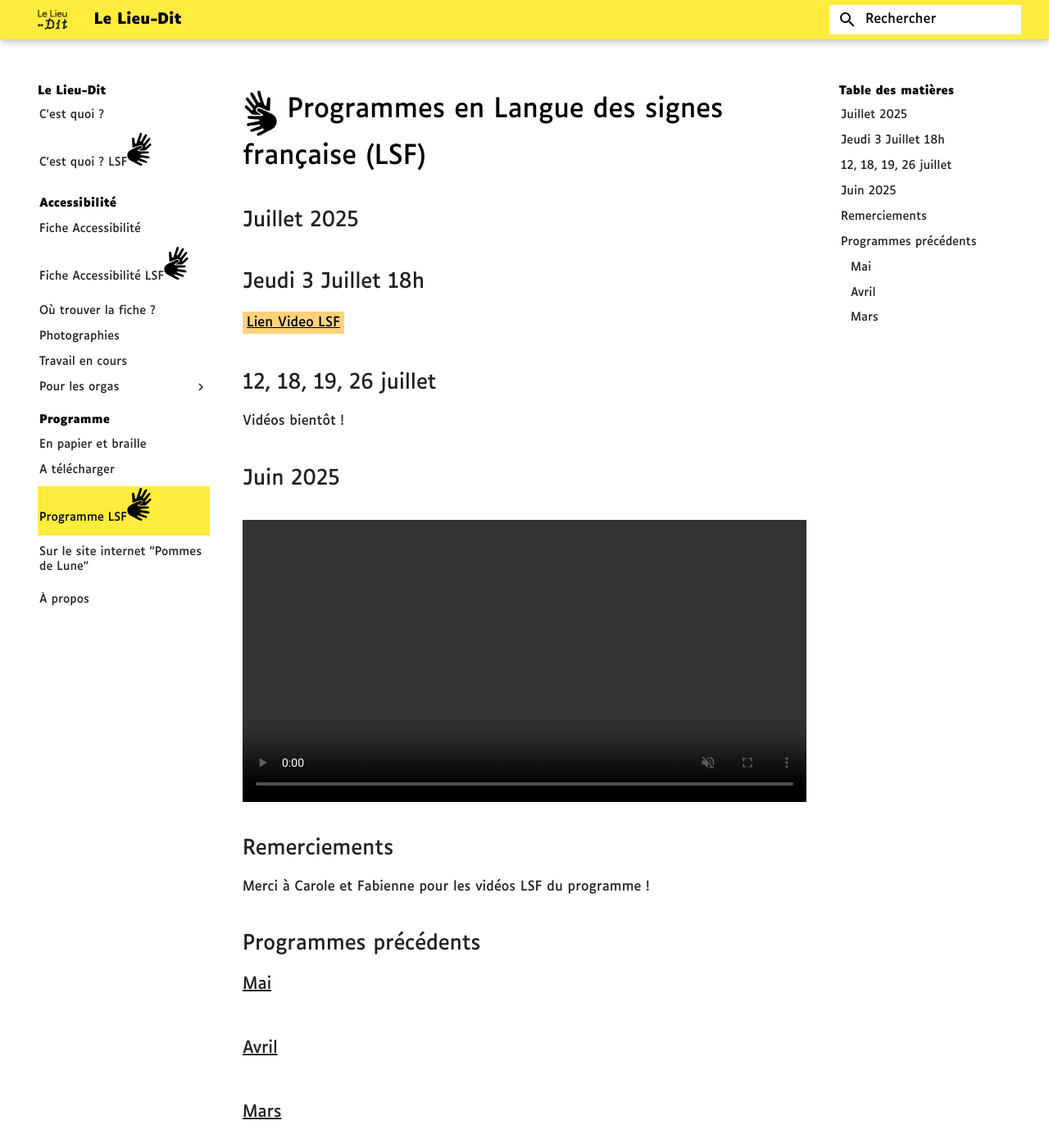
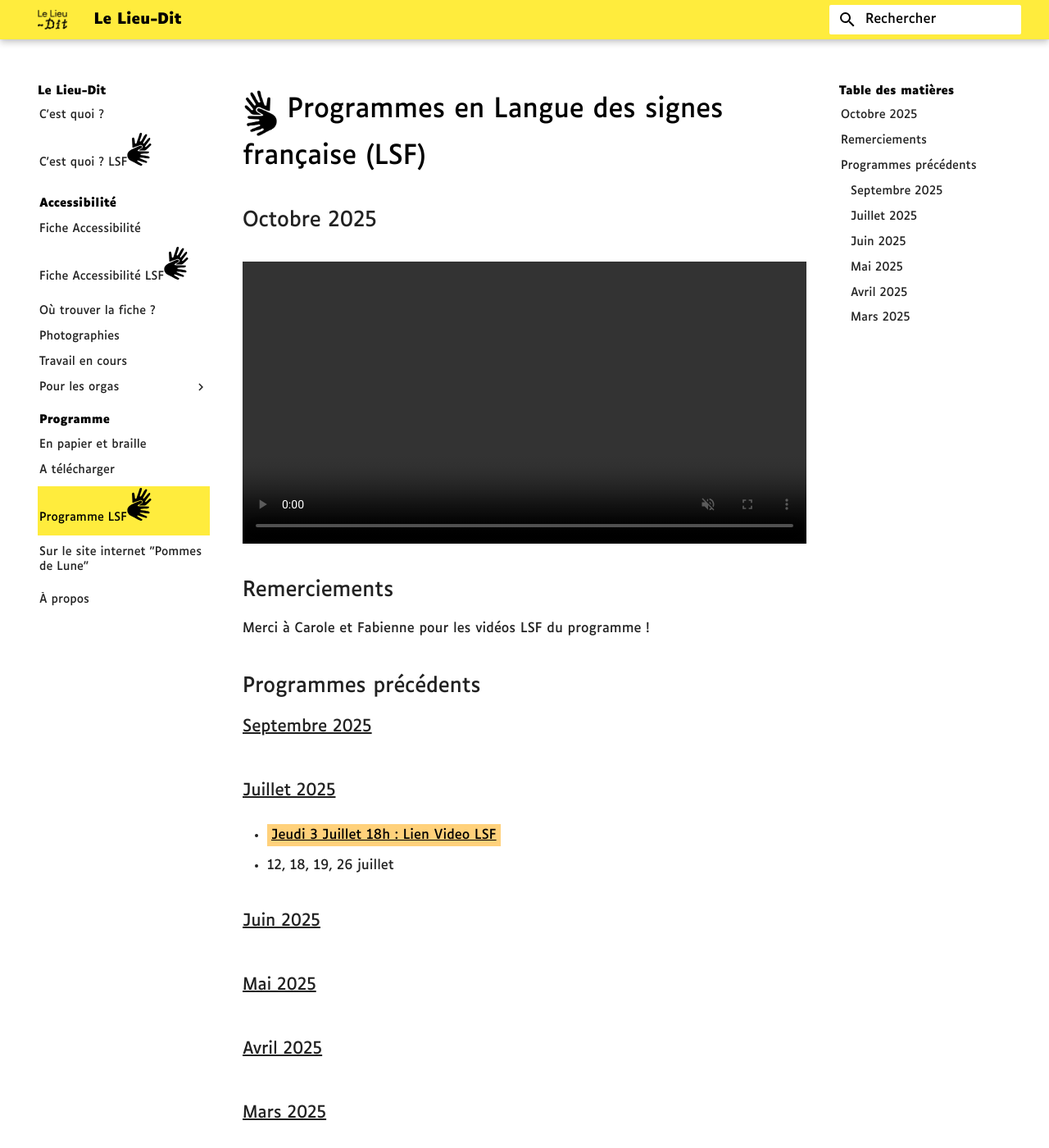
Before and after one commit to Lieu-Dit/web, an MkDocs documentation site: the page built from docs/prog-lsf.md, in a window 1280 px wide and 1400 px high. Shown: the whole window at 82% size. Built offline with MkDocs 1.6.1 and Material for MkDocs 9.7.7, drawn with Linux system fonts in a browser that asks for light colours.

Commit message:
maj octobre 2025

```diff
--- a/docs/prog-lsf.md
+++ b/docs/prog-lsf.md
@@ -1,15 +1,8 @@
 # <span class="middle img-3rem">![](assets/lsf.png)</span>Programmes en Langue des signes française (LSF)
 
-## Juillet 2025
+## Octobre 2025
 
-## Jeudi 3 Juillet 18h
-[Lien Video LSF](http://agenda.unadev.com/wp-content/uploads/2025/06/jeudi-3-juillet-Lieu-Dit-atelier-air-et-pot-fin-de-chantier.mp4)
-
-## 12, 18, 19, 26 juillet
-Vidéos bientôt !
-
-## Juin 2025
-<ul class="playlist_lsf" id="lsf-06-25"></ul>
+<ul class="playlist_lsf" id="lsf-10-25"></ul>
 
 <link href="stylesheets/video-js.css" rel="stylesheet" />
 <link href="stylesheets/extra.video-js.css" rel="stylesheet" />
@@ -36,13 +29,24 @@
 
 ## Programmes précédents
 
-### Mai
+### Septembre 2025
+<ul class="playlist_lsf" id="lsf-09-25"></ul>
+
+### Juillet 2025
+- [Jeudi 3 Juillet 18h : Lien Video LSF](http://agenda.unadev.com/wp-content/uploads/2025/06/jeudi-3-juillet-Lieu-Dit-atelier-air-et-pot-fin-de-chantier.mp4)
+
+- 12, 18, 19, 26 juillet
+
+### Juin 2025
+<ul class="playlist_lsf" id="lsf-06-25"></ul>
+
+### Mai 2025
 <ul class="playlist_lsf" id="lsf-05-25"></ul>
 
-### Avril
+### Avril 2025
 <ul class="playlist_lsf" id="lsf-04-25"></ul>
 
-### Mars
+### Mars 2025
 <ul class="playlist_lsf" id="lsf-03-25"></ul>
 
 <script src="https://vjs.zencdn.net/8.16.1/video.min.js"></script>
@@ -86,9 +90,11 @@
         const base = "https://cloud.laucarre.com/s/LD-LSF-prog/"
         return base+"download?path=%2F"+yyyy+"_"+mm+"&files="
     }
+    populate_list(playlist_10_2025, "lsf-10-25", getdirname(10,2025));
+    populate_list(playlist_09_2025, "lsf-09-25", getdirname(09,2025));
     populate_list(playlist_06_2025, "lsf-06-25", getdirname(06,2025));
     populate_list(playlist_05_2025, "lsf-05-25", getdirname(05,2025));
     populate_list(playlist_04_2025, "lsf-04-25", getdirname(04,2025));
     populate_list(playlist_03_2025, "lsf-03-25", getdirname(03,2025));
-    doo(null, getdirname(05,2025) + playlist_06_2025[0].url)
+    doo(null, getdirname(10,2025) + playlist_10_2025[0].url)
 </script>
--- a/docs/programme/programme-lsf.js
+++ b/docs/programme/programme-lsf.js
@@ -1,3 +1,32 @@
+
+let playlist_10_2025 = [
+    {
+        title: "Jeudi 2 octobre",
+        url:"01 jeudi 2 octobre.mp4"
+    },
+]
+let playlist_09_2025 = [
+    {
+        title: "Mardi 16 septembre",
+        url:"01 mardi 16 septembre.mp4"
+    },
+    {
+        title: "Samedi 20 septembre",
+        url: "02 samedi 20 septembre.mp4"
+    },
+    {
+        title: "Samedi 20 septembre soir",
+        url: "03 samedi 20 septembre soir.mp4"
+    },
+    {
+        title: "Samedi 27 septembre",
+        url: "04 samedi 27 septembre.mp4"
+    },
+    {
+        title: "Dimanche 28 septembre",
+        url: "05 dimanche 28 septembre.mp4"
+    },
+]
 let playlist_06_2025 = [
     {
         title: "Du 1er au 9 juin",
```
Also changed, not shown: docs/prog.md (+5 -0 lines), 3 other files.
